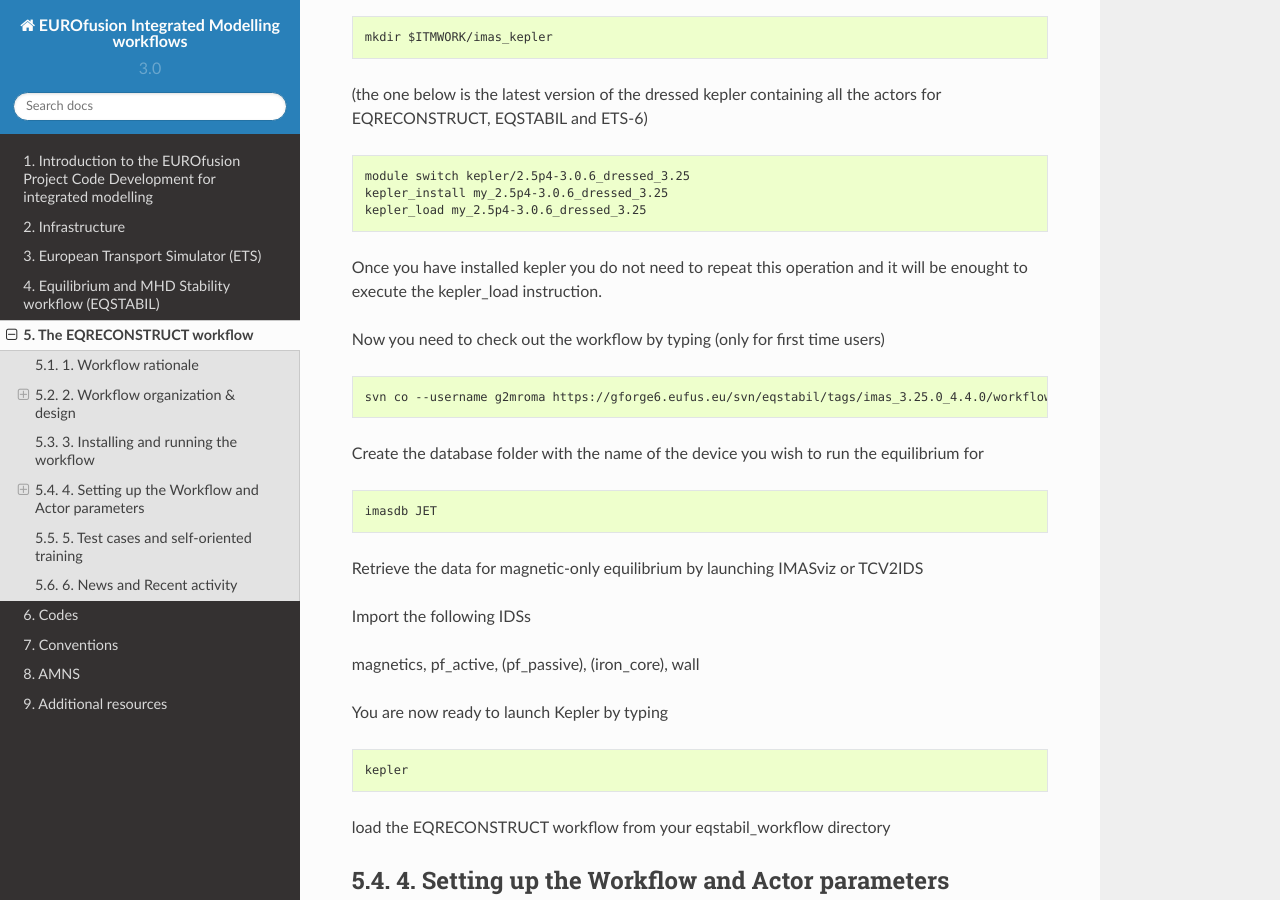
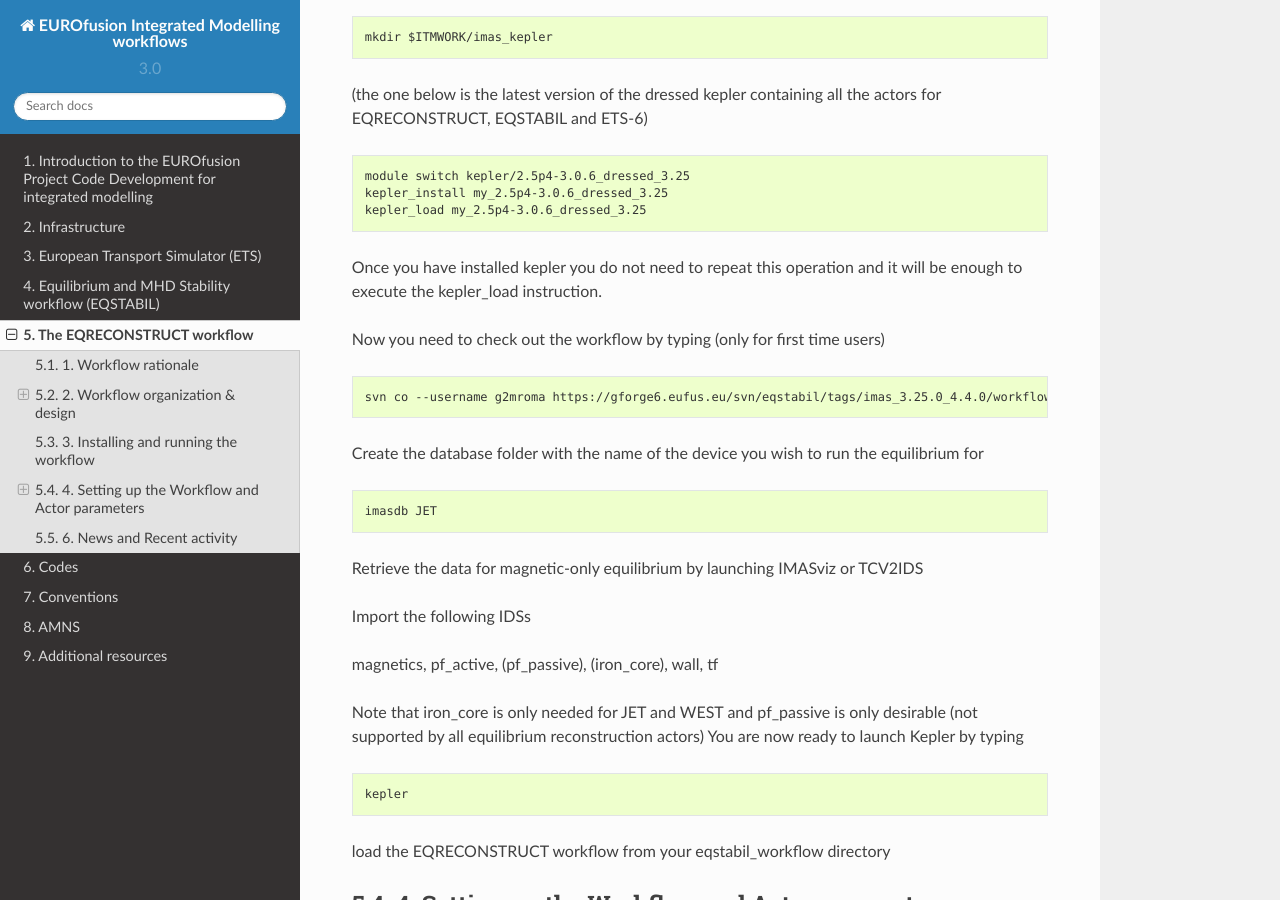
Before and after one commit to WPCD-Workflows/documentation, a Sphinx documentation site: the page built from source/eqreconstr.rst, in a window 1280 px wide and 900 px high, scrolled down 4913 px. Built offline with Sphinx 7.4.7 and the Read the Docs theme 2.0.0, drawn with Linux system fonts in a browser that asks for light colours; some of the changed lines change nothing that is shown; some of the changed text lies outside the part shown.

Commit message:
Update eqreconstr.rst

```diff
--- a/source/eqreconstr.rst
+++ b/source/eqreconstr.rst
@@ -201,7 +201,7 @@
    kepler_install my_2.5p4-3.0.6_dressed_3.25
    kepler_load my_2.5p4-3.0.6_dressed_3.25
 
-Once you have installed kepler you do not need to repeat this operation and it will be enought to
+Once you have installed kepler you do not need to repeat this operation and it will be enough to
 execute the kepler_load instruction.
 
 Now you need to check out the workflow by typing (only for first time users)
@@ -223,8 +223,9 @@
 
 Import the following IDSs
 
-magnetics, pf_active, (pf_passive), (iron_core), wall
+magnetics, pf_active, (pf_passive), (iron_core), wall, tf
 
+Note that iron_core is only needed for JET and WEST and pf_passive is only desirable (not supported by all equilibrium reconstruction actors)
 You are now ready to launch Kepler by typing
 
 .. code-block:: console
@@ -295,35 +296,6 @@
 <EquilibriumAndStabilityChain#Equilibrium_reconstruction_actor>`__ or `here
 <EquilibriumAndStabilityChain#High_resolution_equilibrium_acto>`__.
 
-.. _training:
-
-5. Test cases and self-oriented training
-========================================
-
-Several test cases are available for testing, corresponding to different
-applications/examples. The itmdb files are found on the software release
-folder under */tutorial*
-
-+------+-----------+-------+-------+-----+-------------------------------------+
-| Case |  User     | Device| Shot  | Run |              Description            |
-+------+-----------+-------+-------+-----+-------------------------------------+
-|  1   | g2rcoelh  |  test | 84600 |  28 | | JET shot using exp2imas UDA plugin|
-|      |           |       |       |     |   using 3.20.0 DD, 3.8.3 UAL and    |
-|      |           |       |       |     | | 2.2.2 UDA ("old" low level UAL).  |
-|      |           |       |       |     |   Contains the following IDSs:      |
-|      |           |       |       |     | | IRON_CORE, MAGNETICS, PF_ACTIVE,  |
-|      |           |       |       |     |   WALL, TF, THOMSON_SCATTERING.     |
-|      |           |       |       |     | |                                   |
-+------+-----------+-------+-------+-----+-------------------------------------+
-|  2   |           |       |       |     |                                     |
-+------+-----------+-------+-------+-----+-------------------------------------+
-|  3   |           |       |       |     |                                     |
-+------+-----------+-------+-------+-----+-------------------------------------+
-|  4   |           |       |       |     |                                     |
-+------+-----------+-------+-------+-----+-------------------------------------+
-|  5   |           |       |       |     |                                     |
-+------+-----------+-------+-------+-----+-------------------------------------+
-
 .. _activity:
 
 6. News and Recent activity
```
